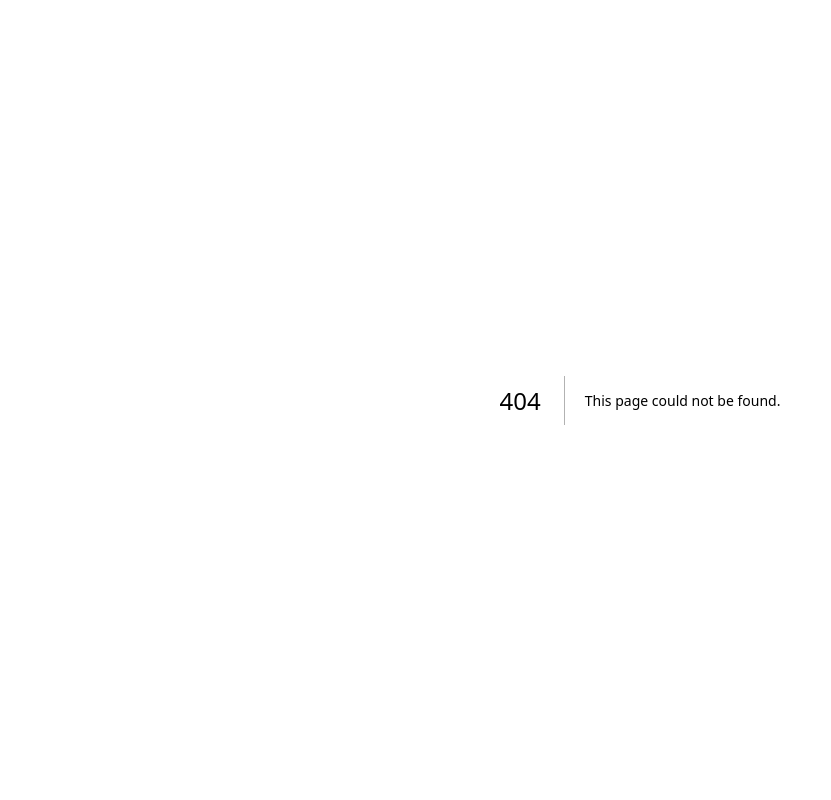
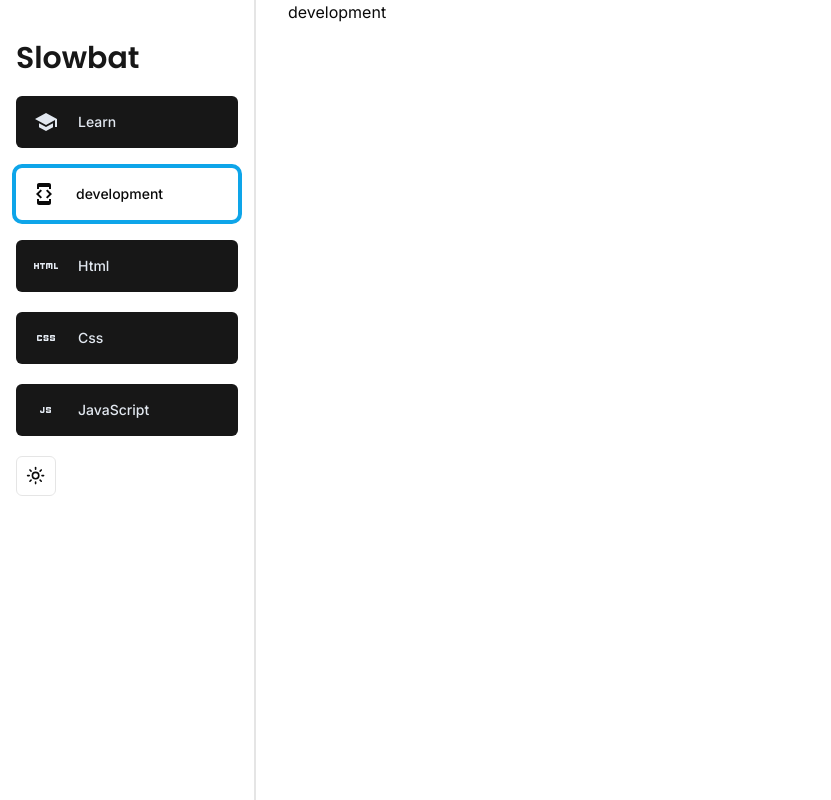
Before and after one commit to Slowbat200/web-dev-courseo, a Next.js app: page /development in a window 1280 px wide. Before the commit this address had no page. Shown: the whole page, without its empty margins (0-831 px from the left). Built offline with nearby package versions, Linux system fonts and the light colour scheme.

Commit message:
small update

```diff
--- /dev/null
+++ b/app/(main)/(routes)/development/page.tsx
@@ -0,0 +1,7 @@
+const Development = () => {
+    return (
+        <div>development</div>
+     );
+}
+
+export default Development;
```
Also changed, not shown: 1 other file (tests, documents, lock files or other folders).
